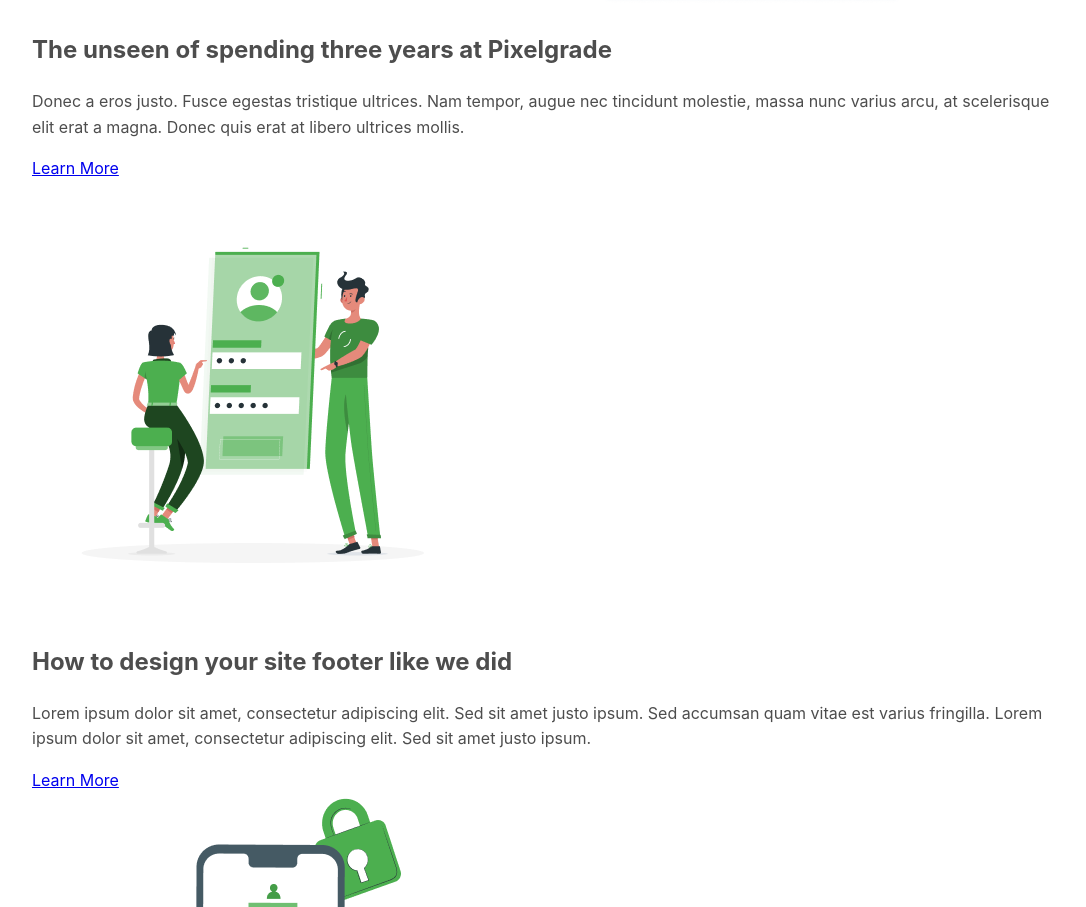
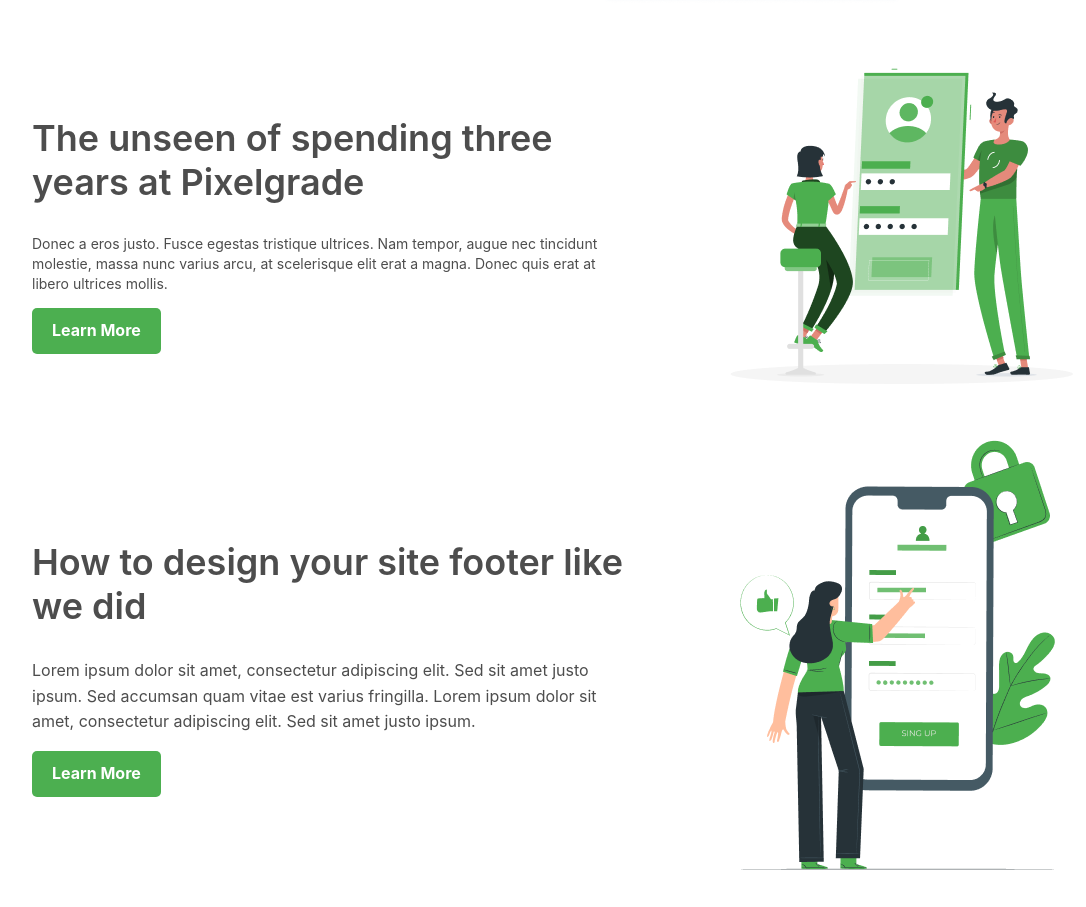
Before and after one commit to enea-ratieuville-nws/controle-html-css2, a plain HTML site: page index.html in a window 1280 px wide. Shown: the part 989-1896 px from the top of the page, without its empty margins (96-1182 px from the left). Drawn offline with Linux system fonts and the light colour scheme.

Commit message:
ajout b1 et b2

```diff
--- a/style.css
+++ b/style.css
@@ -113,7 +113,73 @@ main {
   size: 16px;
 }
 
-.HERO2 .button {
+.HERO2 img {
+  display: flex;
+  align-items: center;
+  justify-content: center;
+}
+
+.body1 {
+  background-color: #ffffff;
+  width: hug (1, 440px) px;
+  height: Hug (443px) px;
+  gap: 48px;
+  opacity: 0px;
+  display: flex;
+  justify-content: space-between;
+  align-items: center;
+}
+
+.body1 h2 {
+  width: 601px;
+  height: 88px;
+  font-family: Inter;
+  font-size: 36px;
+  font-weight: 600;
+  line-height: 44px;
+  text-align: left;
+}
+
+.body1 p {
+  font-family: Inter;
+  font-size: 14px;
+  font-weight: 400;
+  line-height: 20px;
+  text-align: left;
+  text-underline-position: from-font;
+  text-decoration-skip-ink: none;
+}
+
+.body1 .button {
+  display: inline-block;
+  background-color: #4caf50;
+  color: #fff;
+  padding: 10px 20px;
+  border-radius: 5px;
+  text-decoration: none;
+  font-weight: bold;
+}
+
+.body2 {
+  width: hug (1, 440px) px;
+  height: Hug (443px) px;
+  gap: 48px;
+  display: flex;
+  justify-content: space-between;
+  align-items: center;
+}
+
+.body2 h2 {
+  width: 601px;
+  height: 88px;
+  font-family: Inter;
+  font-size: 36px;
+  font-weight: 600;
+  line-height: 44px;
+  text-align: left;
+}
+
+.body2 .button {
   display: inline-block;
   background-color: #4caf50;
   color: #fff;
@@ -131,6 +197,7 @@ main {
   border-radius: 8px;
   display: table-cell;
   text-align: center;
+  align-items: center;
   padding-top: 2%;
   background-color: #f5f7fa;
 }
@@ -149,10 +216,10 @@ main {
   background-color: #263238;
   color: #ffffff;
   font-size: 14px;
-  align-items: center;
   width: Fill (1, 440px) px;
   height: Hug (148px) px;
   padding: 64px 165px 64px 165px;
   gap: 125px;
   opacity: 0px;
+  align-items: center;
 }
```
